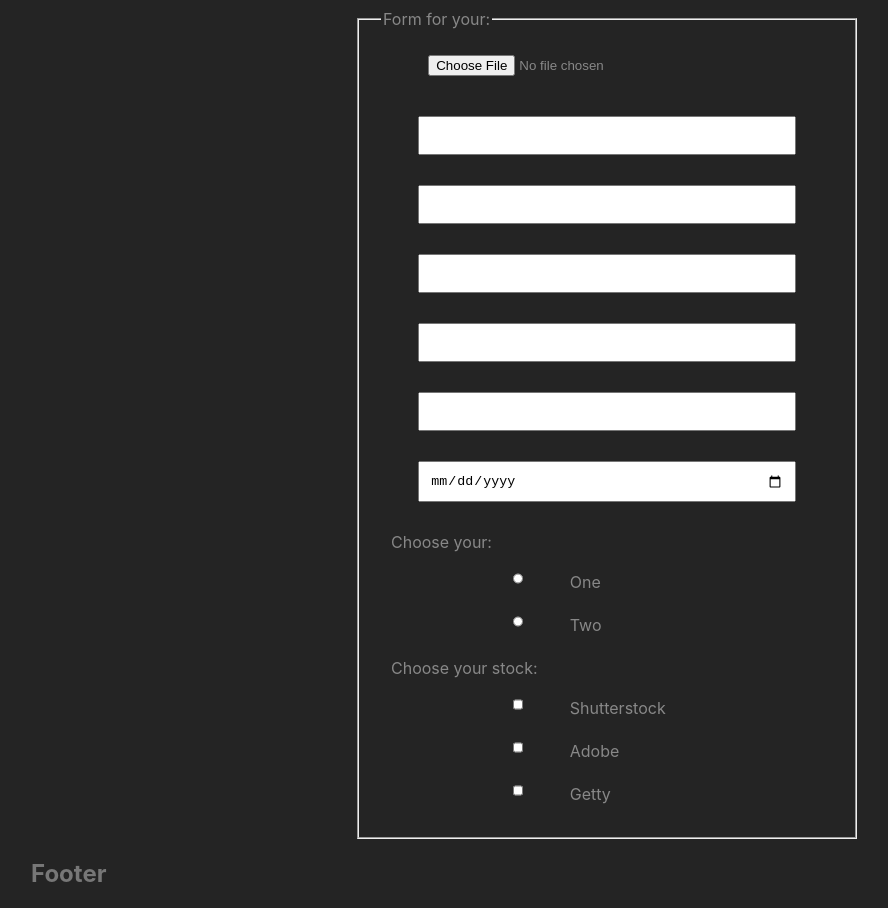
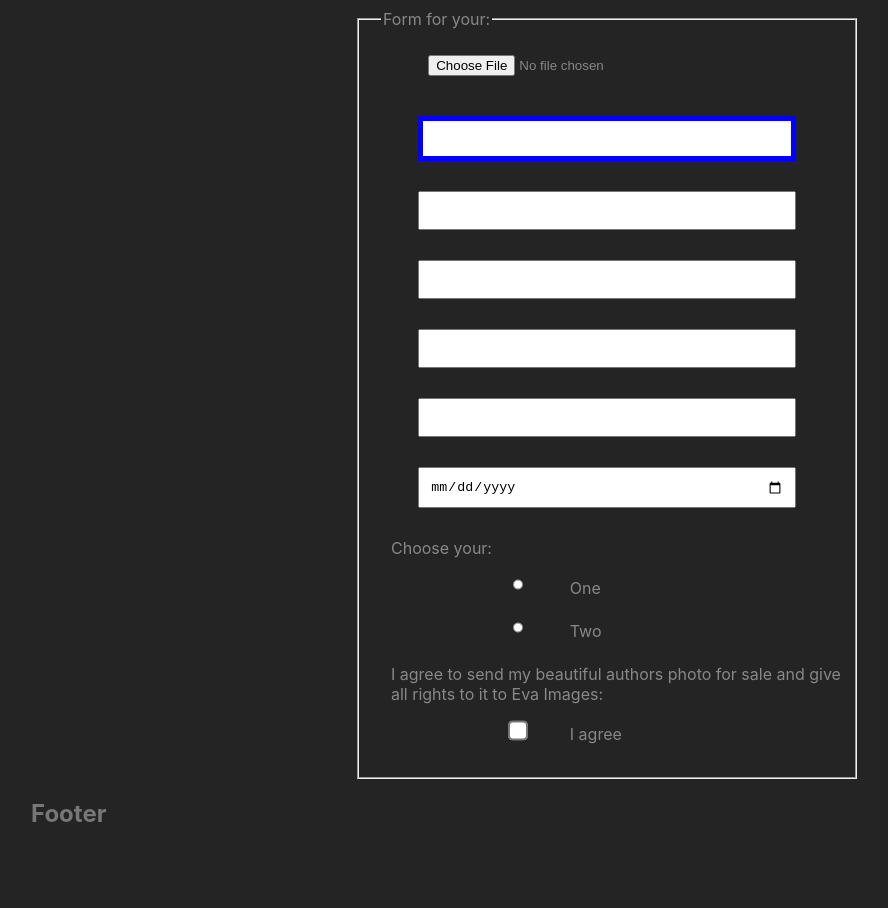
Before and after one commit to evakerrigan/eva-images, a React (Vite) app: page /form in a window 1280 px wide. Shown: the part 526-1434 px from the top of the page, without its empty margins (33-921 px from the left). After the commit the page ends 1374 px from the top, so only its background shows below. Built offline with nearby package versions, Linux system fonts and the light colour scheme; a web font is replaced by a local one.

Commit message:
refactor: change input

```diff
--- a/src/components/Form/Form.scss
+++ b/src/components/Form/Form.scss
@@ -35,3 +35,10 @@
   margin: 0 0 20px;
   padding: 0 0 0 20px;
 }
+.input-checkbox {
+  transform: scale(2);
+  cursor: pointer;
+}
+.input.title {
+  border: 5px solid blue;
+}
--- a/src/components/Form/Form.tsx
+++ b/src/components/Form/Form.tsx
@@ -1,5 +1,6 @@
 import React, { Component, createRef, RefObject } from 'react';
 import './Form.scss';
+import { InputTitle } from './InputTitle/InputTitle';
 
 export type typePropsElseBimbo = {
   [key: string]: never;
@@ -26,8 +27,8 @@ export class Form extends Component<typePropsElseBimbo> {
         <div className="input-form">
           <fieldset className="input-fieldset">
             <legend className="input-legend-title">Form for your:</legend>
-            <input type="file" ref={this.refImage} className="input input-image" />
-            <input type="text" ref={this.refTitle} className="input input-text title" />
+            <input type="file" ref={this.refImage} className="input input-image file" />
+            <InputTitle refTitle={this.refTitle} />
             <input type="text" className="input input-text description" />
             <input type="text" className="input input-text tag" />
             <input type="select" className="input input-select stock" />
@@ -41,7 +42,7 @@ export class Form extends Component<typePropsElseBimbo> {
                   id="one"
                   name="drone"
                   value="one"
-                  className="input input-radio "
+                  className="input input-radio choice"
                 />
                 <label htmlFor="one">One</label>
               </div>
@@ -51,29 +52,19 @@ export class Form extends Component<typePropsElseBimbo> {
                   id="two"
                   name="drone"
                   value="two"
-                  className="input input-radio "
+                  className="input input-radio choice"
                 />
                 <label htmlFor="two">Two</label>
               </div>
             </div>
             <div>
-              <legend className="input-legend">Choose your stock:</legend>
+              <legend className="input-legend">
+                I agree to send my beautiful authors photo for sale and give all rights to it to Eva
+                Images:
+              </legend>
               <div className="input-wrapper">
-                <input
-                  type="checkbox"
-                  id="1"
-                  name="shutterstock"
-                  className="input input-checkbox "
-                />
-                <label htmlFor="1">Shutterstock</label>
-              </div>
-              <div className="input-wrapper">
-                <input type="checkbox" id="2" name="adobe" className="input input-checkbox " />
-                <label htmlFor="adobe">Adobe</label>
-              </div>
-              <div className="input-wrapper">
-                <input type="checkbox" id="2" name="getty" className="input input-checkbox " />
-                <label htmlFor="getty">Getty</label>
+                <input type="checkbox" id="2" name="agree" className="input input-checkbox agree" />
+                <label htmlFor="agree">I agree</label>
               </div>
             </div>
           </fieldset>
--- /dev/null
+++ b/src/components/Form/InputTitle/InputTitle.tsx
@@ -0,0 +1,9 @@
+import React, { Component, RefObject } from 'react';
+
+type typeRefTitle = RefObject<HTMLInputElement>;
+
+export class InputTitle extends Component<{ refTitle: typeRefTitle }> {
+  render() {
+    return <input type="text" ref={this.props.refTitle} className="input input-text title" />;
+  }
+}
```
